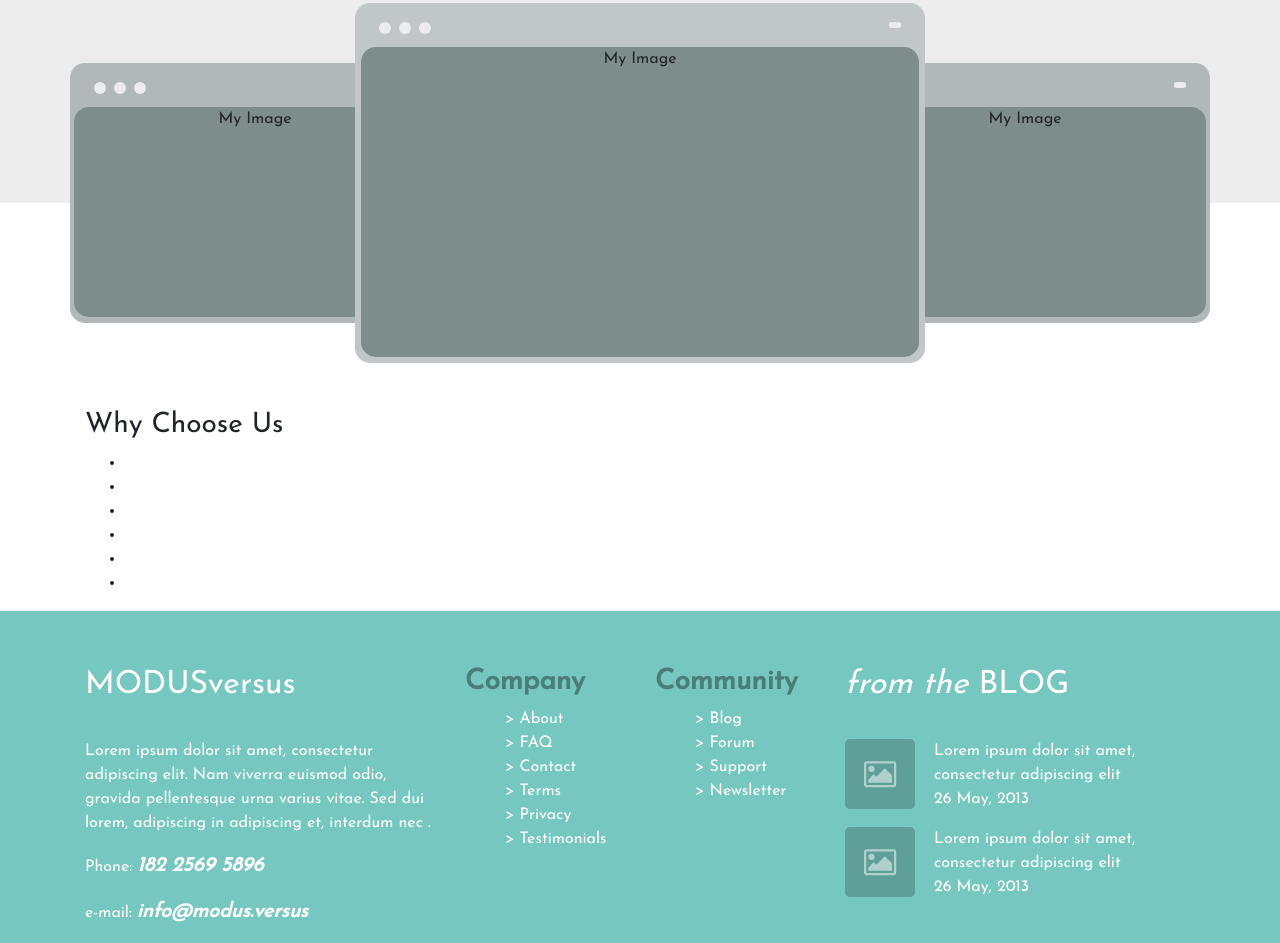
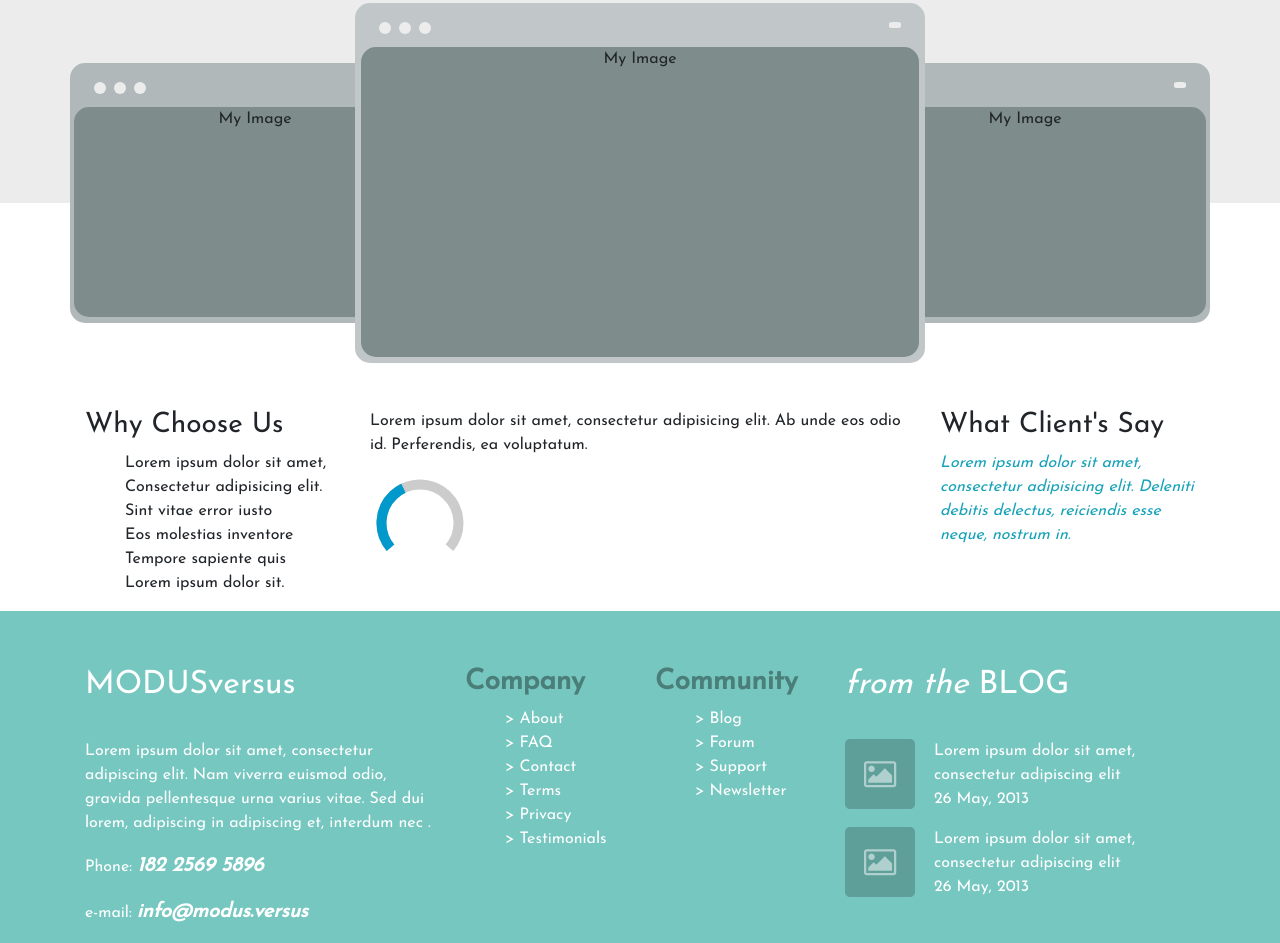
Before and after one commit to Andrian1993/Andrian1993.github.io, a plain HTML site: page index.html in a window 1280 px wide. Shown: the part 1294-2237 px from the top of the page. Drawn offline with nearby package versions, Linux system fonts and the light colour scheme.

```diff
--- a/css/styles.css
+++ b/css/styles.css
@@ -228,6 +228,13 @@
   min-height: 195px;
 
 }
+
+svg path {
+  will-change: auto;
+  stroke-width: 20px;
+  stroke-miterlimit: round;
+  transition: stroke-dashoffset 850ms ease-in-out;
+}
 /* progress bar */
 /* код партнера */
 
@@ -283,7 +290,8 @@
 
 }
 
-.footer .col-2 li {
+.footer .col-2 li,
+.about-footer li{
     list-style-type: none;
    }
 
--- a/index.html
+++ b/index.html
@@ -166,16 +166,25 @@
           <div class="col-3">
             <h3>Why Choose Us</h3>
             <ul>
-              <li></li>
-              <li></li>
-              <li></li>
-              <li></li>
-              <li></li>
-              <li></li>
+              <li>Lorem ipsum dolor sit amet,</li>
+              <li>Consectetur adipisicing elit.</li>
+              <li>Sint vitae error iusto</li>
+              <li>Eos molestias inventore</li>
+              <li>Tempore sapiente quis</li>
+              <li>Lorem ipsum dolor sit.</li>
             </ul>
           </div>
-          <div class="col-6"></div>
-          <div class="col-3"></div>
+          <div class="col-6">
+            <p>Lorem ipsum dolor sit amet, consectetur adipisicing elit. Ab unde eos odio id. Perferendis, ea voluptatum.</p>
+            <svg  xmlns="http://www.w3.org/2000/svg" height="100" width="100" viewBox="0 0 200 200" data-value="40">
+              <path class="bg" stroke="#ccc" d="M41 149.5a77 77 0 1 1 117.93 0"  fill="none"/>
+              <path class="meter" stroke="#09c" d="M41 149.5a77 77 0 1 1 117.93 0" fill="none" stroke-dasharray="350" stroke-dashoffset="350"/>
+            </svg>
+          </div>
+          <div class="col-3">
+            <h3>What Client's Say</h3>
+            <i>Lorem ipsum dolor sit amet, consectetur adipisicing elit. Deleniti debitis delectus, reiciendis esse neque, nostrum in.</i>
+          </div>
         </div>
       </div>
     </div>
--- a/js/index.js
+++ b/js/index.js
@@ -7,4 +7,28 @@
                 $('ul', this).stop().slideUp(400);
             }
         );
+
+console.clear();
+
+// Get all the Meters
+const meters = document.querySelectorAll('svg[data-value] .meter');
+
+meters.forEach( (path) => {
+  // Get the length of the path
+  let length = path.getTotalLength();
+  // console.log(length) once and hardcode the stroke-dashoffset and stroke-dasharray in the SVG if possible
+  // or uncomment to set it dynamically
+  // path.style.strokeDashoffset = length;
+  // path.style.strokeDasharray = length;
+
+  // Get the value of the meter
+  let value = parseInt(path.parentNode.getAttribute('data-value'));
+  // Calculate the percentage of the total length
+  let to = length * ((100 - value) / 100);
+  // Trigger Layout in Safari hack https://jakearchibald.com/2013/animated-line-drawing-svg/
+  path.getBoundingClientRect();
+  // Set the Offset
+  path.style.strokeDashoffset = Math.max(0, to);
 });
+
+});
```
